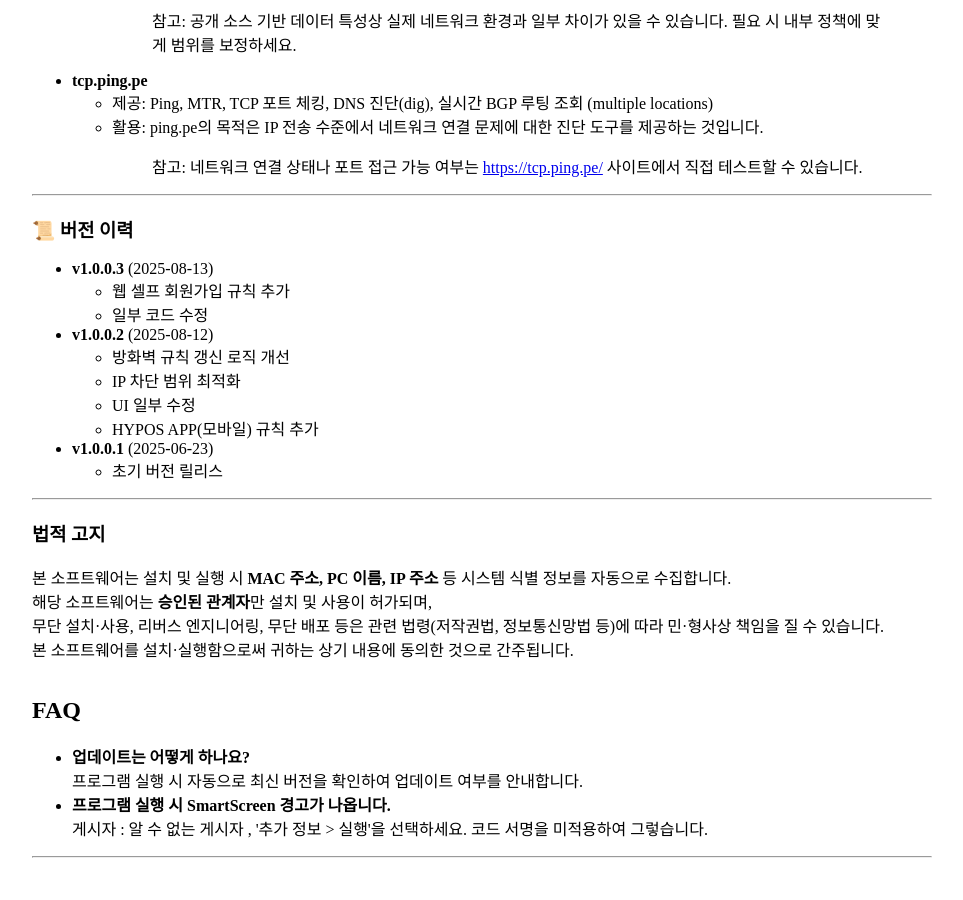
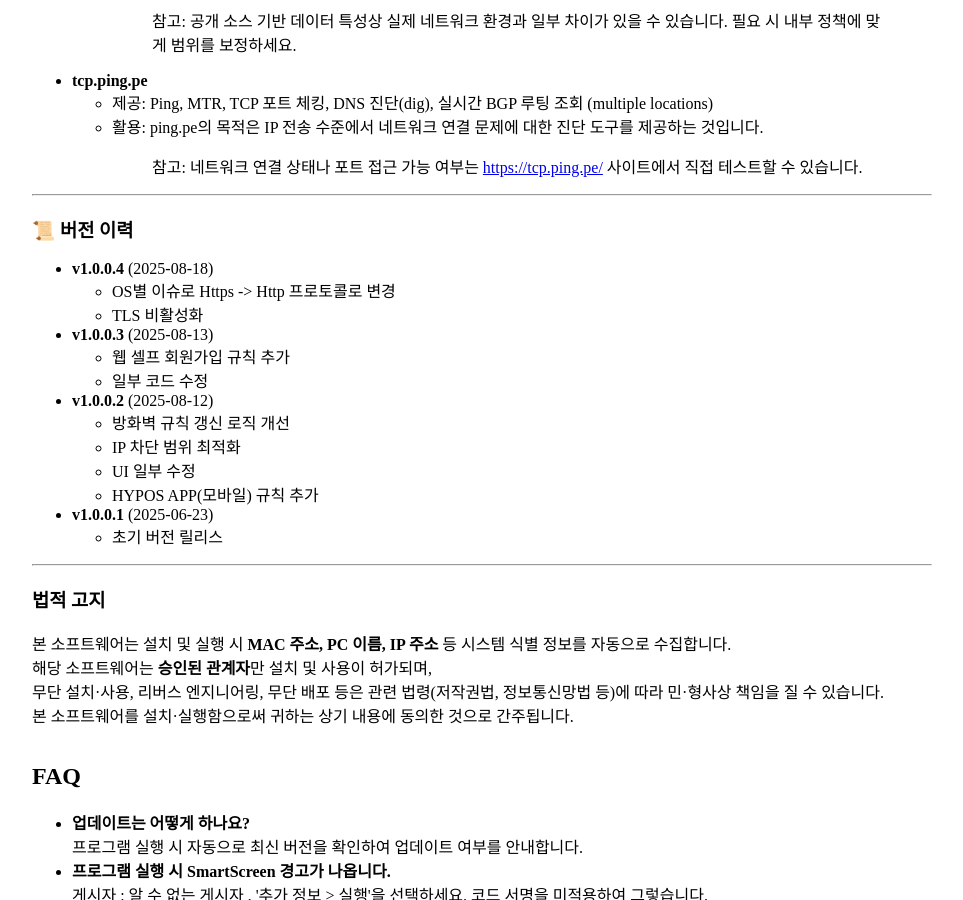
Before and after one commit to LeeTaeJong/LeeTaeJong.github.io, a Jekyll site: the page built from projects/HyFireWall.md, in a window 1280 px wide and 900 px high, scrolled down 1772 px. Shown: the whole window, without its empty margins (158-1121 px from the left). Built offline with Jekyll 4.4.1, drawn with Linux system fonts in a browser that asks for light colours.

Commit message:
Update HyFireWall.md

```diff
--- a/projects/HyFireWall.md
+++ b/projects/HyFireWall.md
@@ -79,6 +79,9 @@ HyFireWall은 국가별 IP 범위 데이터를 기반으로 차단 규칙을 생
 ---
 
 ### 📜 버전 이력
+- **v1.0.0.4** (2025-08-18)
+  - OS별 이슈로 Https -> Http 프로토콜로 변경
+  - TLS 비활성화
 - **v1.0.0.3** (2025-08-13)
   - 웹 셀프 회원가입 규칙 추가
   - 일부 코드 수정
```
